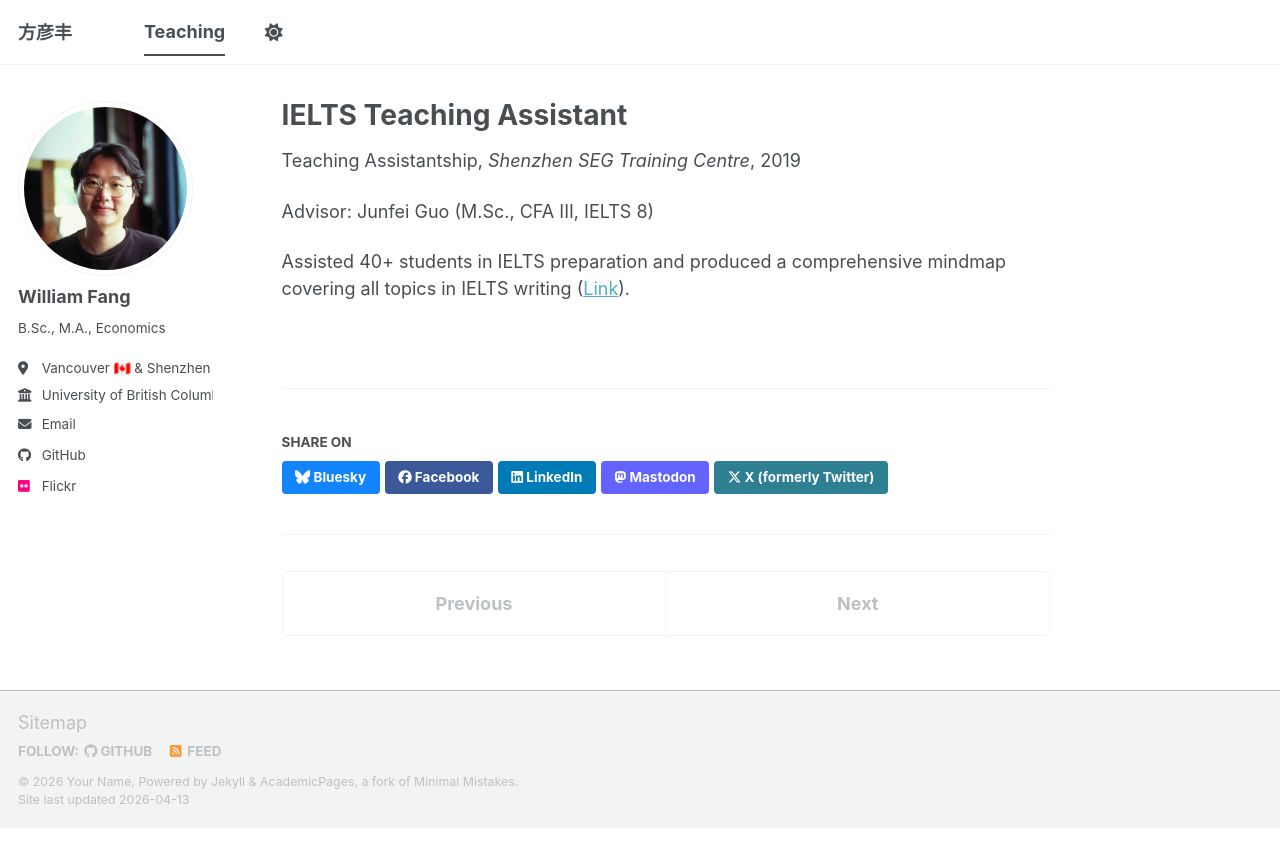
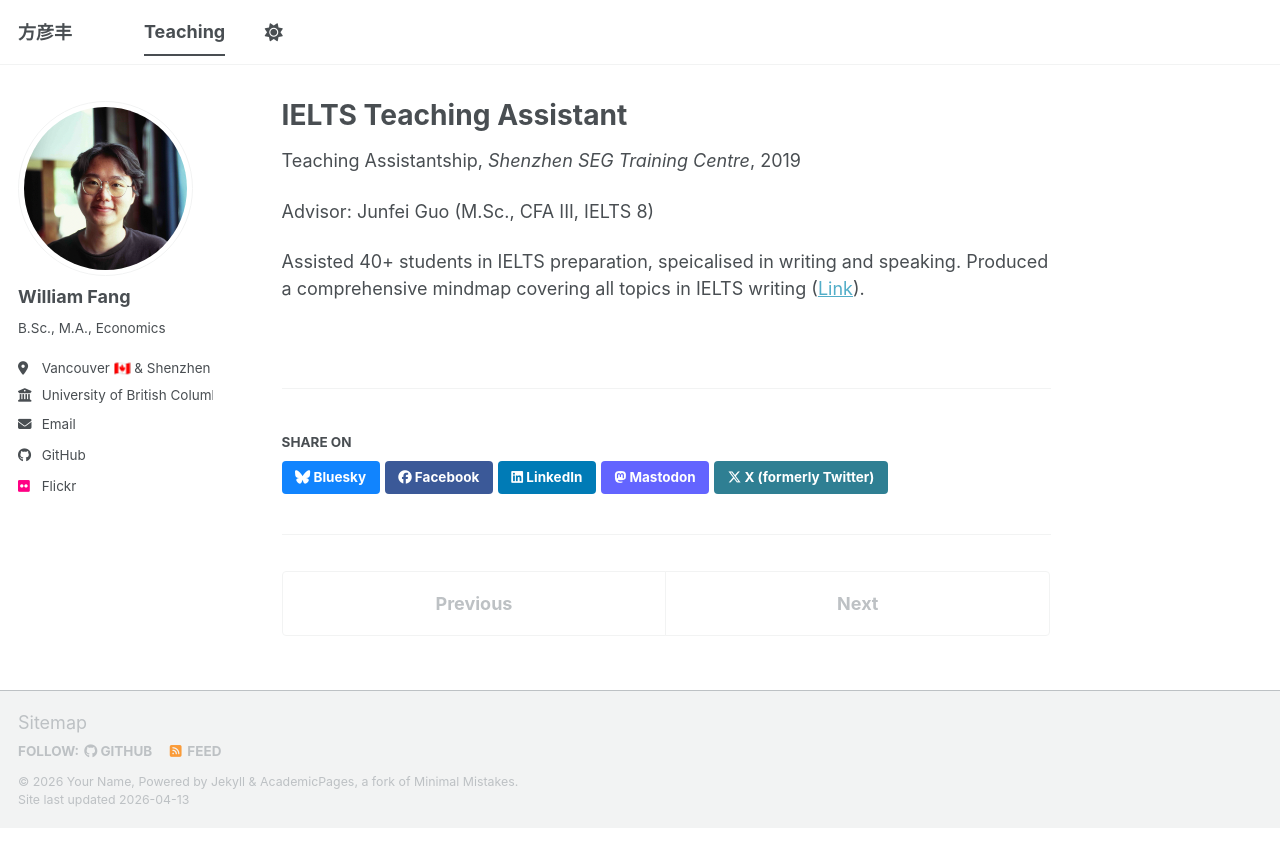
Before and after one commit to will-yanfeng-fang/will-yanfeng-fang.github.io, a Jekyll site: the page built from _teaching/2019-ielts-ta.md, in a window 1280 px wide. Shown: the top 867 px of the page. Built offline with Jekyll 4.4.1, drawn with Linux system fonts in a browser that asks for light colours; a script bundle is joined from its source files by our own code; library files that are not in the unit come from our copies.

Commit message:
Update 2019-ielts-ta.md

```diff
--- a/_teaching/2019-ielts-ta.md
+++ b/_teaching/2019-ielts-ta.md
@@ -10,4 +10,5 @@ location: "Shenzhen, Guangdong, China"
 
 Advisor: Junfei Guo (M.Sc., CFA III, IELTS 8)
 
-Assisted 40+ students in IELTS preparation and produced a comprehensive mindmap covering all topics in IELTS writing ([Link](https://pan.baidu.com/s/13Y1iZ4dprwxOIAV-uFLe2A?pwd=x21x)).
+Assisted 40+ students in IELTS preparation, speicalised in writing and speaking.
+Produced a comprehensive mindmap covering all topics in IELTS writing ([Link](https://pan.baidu.com/s/13Y1iZ4dprwxOIAV-uFLe2A?pwd=x21x)).
```
